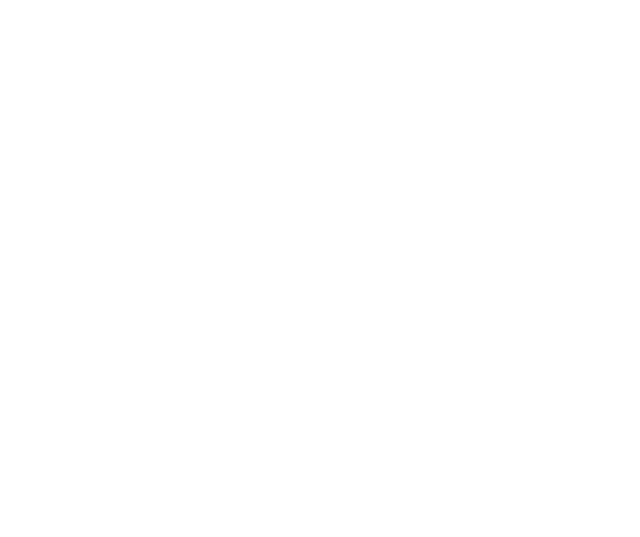
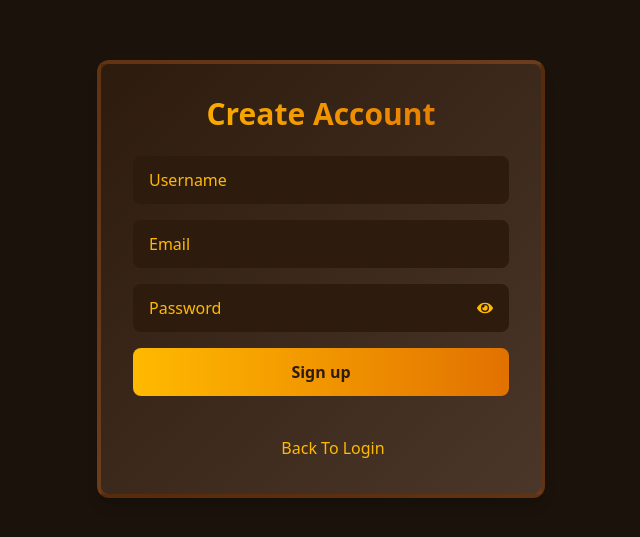
Before and after one commit to OgbonnaBlessed/excellent-bistro, a React (Vite) app in the folder frontend/: page /signup in a window 1280 px wide. Before the commit this address had no page. Shown: the part 121-658 px from the top of the page, without its empty margins (319-959 px from the left). Built offline with nearby package versions, Linux system fonts and the light colour scheme.

Commit message:
feat: add signup component

```diff
--- a/frontend/src/App.jsx
+++ b/frontend/src/App.jsx
@@ -1,6 +1,7 @@
 import React from 'react'
 import Home from './pages/Home'
 import { Route, Routes } from 'react-router-dom'
+import Signup from './components/Signup/Signup'
 // import Login from './components/Login/Login'
 
 const App = () => {
@@ -8,6 +9,7 @@ const App = () => {
     <Routes>
       <Route path='/' element={<Home />} />
       <Route path='/login' element={<Home />} />
+      <Route path='/signup' element={<Signup />} />
     </Routes>
   )
 }
--- a/frontend/src/components/Login/Login.jsx
+++ b/frontend/src/components/Login/Login.jsx
@@ -1,5 +1,5 @@
 import React, { useEffect, useState } from 'react'
-import { FaArrowRight, FaCheckCircle, FaEye, FaEyeSlash, FaLock, FaUser } from 'react-icons/fa';
+import { FaArrowRight, FaCheckCircle, FaEye, FaEyeSlash, FaLock, FaUser, FaUserPlus } from 'react-icons/fa';
 import { iconClass, inputBase } from '../../assets/dummydata';
 import { Link } from 'react-router-dom'
 
@@ -99,7 +99,13 @@ const Login = ({ onLoginSuccess, onClose }) => {
             </form>
 
             <div className='text-center'>
-                <Link></Link>
+                <Link
+                    to='/signup'
+                    onClick={onClose}
+                    className='inline-flex items-center gap-2 text-amber-400 hover:text-amber-600 transition-colors'
+                >
+                    <FaUserPlus /> Create New Account
+                </Link>
             </div>
         </div>
     )
--- /dev/null
+++ b/frontend/src/components/Signup/Signup.jsx
@@ -0,0 +1,112 @@
+import React, { useEffect, useState } from 'react'
+import { FaArrowLeft, FaCheckCircle, FaEye, FaEyeSlash } from 'react-icons/fa';
+import { Link, useNavigate } from 'react-router-dom';
+
+const AwesomeToast = ({ message, icon }) => (
+    <div className='animate-slide-in fixed bottom-6 right-6 flex items-center bg-gradient-to-br from-amber-500 to-amber-600 px-6 py-4 rounded-lg shadow-lg border-2 border-amber-300/20'>
+        <span className='text-2xl mr-3 text-[#2D1B0E]'>{icon}</span>
+        <span className='font-semibold text-[#2D1B0E]'>{message}</span>
+    </div>
+)
+
+const Signup = () => {
+    const [showToast, setShowToast] = useState(false);
+    const [showPassword, setShowPassword] = useState(false);
+    const [formData, setFormData] = useState({ username: '', email: '', password: '' });
+    const navigate = useNavigate
+
+    // FOR TOAST
+    useEffect(() => {
+        if (showToast) {
+            const timer = setTimeout(() => {
+                setShowToast(false);
+                navigate('/');
+            }, 2000);
+            return () => clearTimeout(timer);
+        }
+    }, [showToast, navigate]);
+
+    const toggleShowPassword = () => setShowPassword(prev => !prev);
+
+    const handleChange = e => setFormData({ ...formData, [e.target.name]: e.target.value });
+
+    const handleSubmit = e => {
+        e.preventDefault();
+        console.log('Sign up:', formData);
+        setShowToast(true);
+    }
+
+    return (
+        <div className='min-h-screen flex items-center justify-center bg-[#1A120B] p-4'>
+            {showToast && <AwesomeToast message="Sign up successful" icon={<FaCheckCircle />} />}
+
+            <div className='w-full max-w-md bg-gradient-to-br from-[#2D1B0E] to-[#4A372A] p-8 rounded-xl shadow-lg border-4 border-amber-700/30 transform transition-all duration-300 hover:shadow-2xl'>
+                <h1 className='text-3xl font-bold text-center bg-gradient-to-r from-amber-400 to-amber-600 bg-clip-text text-transparent mb-6 hover:scale-105 transition-transform'>
+                    Create Account
+                </h1>
+
+                <form
+                    onSubmit={handleSubmit}
+                    className='space-y-4'
+                >
+                    <input
+                        type="text"
+                        name="username"
+                        placeholder='Username'
+                        value={formData.username}
+                        onChange={handleChange}
+                        className='w-full px-4 py-3 rounded-lg bg-[#2D1B0E] text-amber-100 placeholder-amber-400 focus:outline-none focus:ring-2 focus:ring-amber-600 transition-all duration-200 hover:scale-[1.02]'
+                        required
+                    />
+                    <input
+                        type="email"
+                        name="email"
+                        placeholder='Email'
+                        value={formData.email}
+                        onChange={handleChange}
+                        className='w-full px-4 py-3 rounded-lg bg-[#2D1B0E] text-amber-100 placeholder-amber-400 focus:outline-none focus:ring-2 focus:ring-amber-600 transition-all duration-200 hover:scale-[1.02]'
+                        required
+                    />
+                    <div className='relative'>
+                        <input
+                            type={showPassword ? 'text' : 'password'}
+                            name="password"
+                            placeholder='Password'
+                            value={formData.password}
+                            onChange={handleChange}
+                            className='w-full px-4 py-3 rounded-lg bg-[#2D1B0E] text-amber-100 placeholder-amber-400 focus:outline-none focus:ring-2 focus:ring-amber-600 transition-all duration-200 hover:scale-[1.02]'
+                            required
+                        />
+                        <button
+                            className='absolute inset-y-0 right-4 flex items-center text-amber-400 hover:text-amber-600 transition-transform hover:scale-125'
+                            type="button"
+                            onClick={toggleShowPassword}
+                        >
+                            {showPassword ? <FaEyeSlash /> : <FaEye />}
+                        </button>
+                    </div>
+                    <button
+                        type="submit"
+                        className='w-full py-3 bg-gradient-to-r from-amber-400 to-amber-600 text-[#2D1B0E] font-bold rounded-lg hover:scale-105 transition-transform duration-300 hover:shadow-lg'
+                    >
+                        Sign up
+                    </button>
+                    <div className='mt-6 text-center'>
+                        <Link
+                            to='/'
+                            className='group inline-flex items-center text-amber-400 hover:text-amber-600 transition-all duration-300'
+                        >
+                            <FaArrowLeft className='mr-2 transform -translate-x-2 opacity-0 group-hover:translate-x-0 group-hover:opacity-100 transition-all duration-300' />
+
+                            <span className='transform group-hover:translate-x-2 transition-all duration-300'>
+                                Back To Login
+                            </span>
+                        </Link>
+                    </div>
+                </form>
+            </div>
+        </div>
+    )
+}
+
+export default Signup
```
